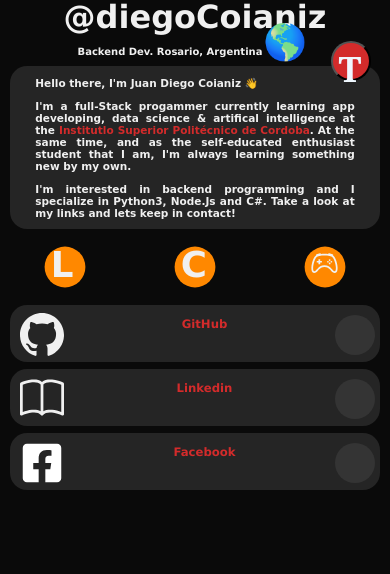
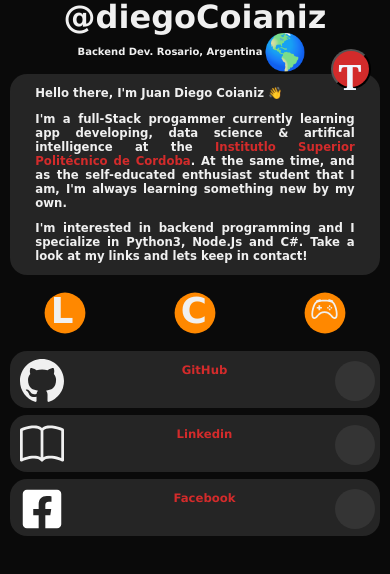
Before and after one commit to diegoCoianiz/diegoCoianiz.github.io, a plain HTML site: page index.html in a window 390 px wide. Shown: the part 172-746 px from the top of the page. Drawn offline with Linux system fonts and the light colour scheme.

Commit message:
Fixed PhoneMedia resolutions

```diff
--- a/css/media_querys.css
+++ b/css/media_querys.css
@@ -70,7 +70,7 @@
     }
 
     #description {
-        font-size: xx-small;
+        font-size: x-small;
     }
 
     nav .title-share-button {
@@ -106,7 +106,7 @@
 
     #name_description .name-icon {
         margin-left: 230px;
-        padding-top: 30px;
+        padding-top: 40px;
     }
 
     nav .title-share-button {
--- a/js/links.js
+++ b/js/links.js
@@ -66,7 +66,7 @@ const cont_bot = `
                 <path d="M15.854.146a.5.5 0 0 1 .11.54l-5.819 14.547a.75.75 0 0 1-1.329.124l-3.178-4.995L.643 7.184a.75.75 0 0 1 .124-1.33L15.314.037a.5.5 0 0 1 .54.11ZM6.636 10.07l2.761 4.338L14.13 2.576 6.636 10.07Zm6.787-8.201L1.591 6.602l4.339 2.76 7.494-7.493Z"/>
             </svg>
         </div>
-        <h3 class="mail-title expand">diego.c.coianiz @ gmail.com</h3>
+        <h3 class="mail-title expand">diego.c.coianiz@gmail.com</h3>
         <div class="title-share-button"></div>
     </div>
     <div class="title" onclick="copyToClipboard('+543413751398')">
@@ -98,7 +98,7 @@ const game_bot = `
     <path fill-rule="nonzero" d="M12 2a9.98 9.98 0 0 1 7.743 3.671L13.414 12l6.329 6.329A9.98 9.98 0 0 1 12 22C6.477 22 2 17.523 2 12S6.477 2 12 2zm0 2a8 8 0 1 0 4.697 14.477l.208-.157-6.32-6.32 6.32-6.321-.208-.156a7.964 7.964 0 0 0-4.394-1.517L12 4zm0 1a1.5 1.5 0 1 1 0 3 1.5 1.5 0 0 1 0-3z" fill="white"/> </g>
     </svg>
     </div>
-    <h3 class="expand">Pac Man</h3>
+    <h3 class="expand">Pac Man (computers only)</h3>
     <div class="title-share-button"></div>
     </a>
 `
```
